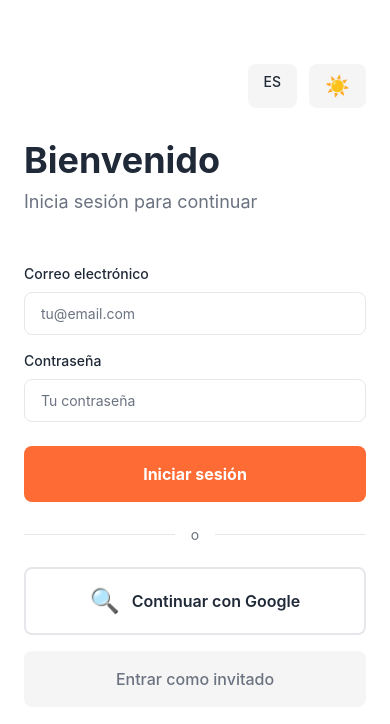
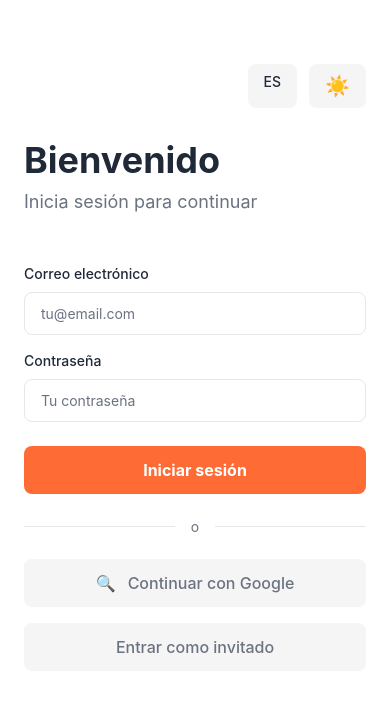
Before and after one commit to amorales-create/react-native-appwrite, a React Native app: screen / in a window 390 px wide. Shown: the top 724 px of the page. Built offline with nearby package versions, Linux system fonts and the light colour scheme.

Commit message:
refactor: making buttons and card genericals components

```diff
--- a/src/features/auth/screens/AuthScreen.tsx
+++ b/src/features/auth/screens/AuthScreen.tsx
@@ -12,8 +12,7 @@ import { useAppDispatch, useAppSelector } from '../../../shared/store/hooks';
 import { loginSuccess } from '../store/authSlice';
 import { toggleTheme } from '../../../shared/theme/themeSlice';
 import { LoginForm } from '../components/LoginForm';
-import { GoogleButton } from '../components/GoogleButton';
-import { GuestButton } from '../components/GuestButton';
+import { Button } from '../../../shared/components/Button';
 
 export const AuthScreen = () => {
     const { t, i18n } = useTranslation();
@@ -113,17 +112,11 @@ export const AuthScreen = () => {
                     </View>
 
                     {/* Login Button */}
-                    <TouchableOpacity
-                        onPress={() => {
-                            // This will be handled by the form
-                        }}
-                        className="w-full py-4 rounded-lg bg-light-primary active:bg-light-primaryDark mb-6"
-                        activeOpacity={0.8}
-                    >
-                        <Text className="text-white text-center text-base font-bold">
+                    <View className="mb-6">
+                        <Button variant="primary" onPress={() => { /* handled by form submit */ }}>
                             {t('auth.loginButton')}
-                        </Text>
-                    </TouchableOpacity>
+                        </Button>
+                    </View>
 
                     {/* Divider */}
                     <View className="flex-row items-center mb-6">
@@ -145,11 +138,15 @@ export const AuthScreen = () => {
 
                     {/* Google Button */}
                     <View className="mb-4">
-                        <GoogleButton onPress={handleGoogleLogin} />
+                        <Button variant="ghost" icon={'🔍'} onPress={handleGoogleLogin}>
+                            {t('auth.googleButton')}
+                        </Button>
                     </View>
 
                     {/* Guest Button */}
-                    <GuestButton onPress={handleGuestLogin} />
+                    <Button variant="ghost" onPress={handleGuestLogin}>
+                        {t('auth.guestButton')}
+                    </Button>
                 </View>
             </ScrollView>
         </KeyboardAvoidingView>
--- a/src/features/products/components/ProductCard.tsx
+++ b/src/features/products/components/ProductCard.tsx
@@ -1,64 +1,31 @@
 import React from 'react';
 import { View, Text } from 'react-native';
-import { useAppSelector } from '../../../shared/store/hooks';
 import { Product } from '../../../shared/types';
+import { Card } from '../../../shared/components/Card';
 
 interface ProductCardProps {
   product: Product;
 }
 
 export const ProductCard: React.FC<ProductCardProps> = ({ product }) => {
-    const theme = useAppSelector((state) => state.theme.mode);
-    const isDark = theme === 'dark';
-
   return (
-        <View
-            className={`rounded-xl p-4 mb-4 border ${isDark
-                    ? 'bg-dark-surface border-dark-border'
-                    : 'bg-white border-light-border'
-                }`}
-        >
+    <Card>
       <View className="flex-row items-center mb-3">
         <Text className="text-5xl mr-4">{product.image}</Text>
         <View className="flex-1">
-                    <Text
-                        className={`text-lg font-bold mb-1 ${isDark ? 'text-dark-text' : 'text-light-text'
-                            }`}
-                    >
-                        {product.name}
-                    </Text>
-                    <Text
-                        className={`text-sm ${isDark ? 'text-dark-textSecondary' : 'text-light-textSecondary'
-                            }`}
-                    >
-                        {product.category}
-                    </Text>
+          <Text className="text-lg font-bold mb-1">{product.name}</Text>
+          <Text className="text-sm text-light-textSecondary">{product.category}</Text>
         </View>
       </View>
 
-            <Text
-                className={`text-sm mb-3 ${isDark ? 'text-dark-textSecondary' : 'text-light-textSecondary'
-                    }`}
-            >
-                {product.description}
-            </Text>
+      <Text className="text-sm mb-3 text-light-textSecondary">{product.description}</Text>
 
       <View className="flex-row justify-between items-center">
-                <Text className="text-2xl font-bold text-light-primary">
-                    ${product.price.toFixed(2)}
-                </Text>
-                <View
-                    className={`px-4 py-2 rounded-lg ${isDark ? 'bg-dark-bg' : 'bg-light-surface'
-                        }`}
-                >
-                    <Text
-                        className={`text-xs font-medium ${isDark ? 'text-dark-textSecondary' : 'text-light-textSecondary'
-                            }`}
-                    >
-                        {product.category}
-                    </Text>
+        <Text className="text-2xl font-bold text-light-primary">${product.price.toFixed(2)}</Text>
+        <View className="px-4 py-2 rounded-lg bg-light-surface">
+          <Text className="text-xs font-medium text-light-textSecondary">{product.category}</Text>
         </View>
       </View>
-        </View>
+    </Card>
   );
 };
--- /dev/null
+++ b/src/shared/components/Button.tsx
@@ -0,0 +1,46 @@
+import React from 'react';
+import { TouchableOpacity, Text, View } from 'react-native';
+import { useAppSelector } from '../../shared/store/hooks';
+
+type Variant = 'primary' | 'ghost';
+
+interface ButtonProps {
+  onPress: () => void;
+  variant?: Variant;
+  icon?: React.ReactNode;
+  children: React.ReactNode;
+  className?: string;
+}
+
+export const Button: React.FC<ButtonProps> = ({ onPress, variant = 'ghost', icon, children, className = '' }) => {
+  const theme = useAppSelector((state) => state.theme.mode);
+  const isDark = theme === 'dark';
+
+  if (variant === 'primary') {
+    return (
+      <TouchableOpacity
+        onPress={onPress}
+        activeOpacity={0.8}
+        className={`w-full py-3 rounded-lg bg-light-primary ${className}`}
+      >
+        <Text className="text-white text-center text-base font-bold">{children}</Text>
+      </TouchableOpacity>
+    );
+  }
+
+  // ghost
+  return (
+    <TouchableOpacity
+      onPress={onPress}
+      activeOpacity={0.7}
+      className={`w-full py-3 rounded-lg ${isDark ? 'bg-dark-surface' : 'bg-light-surface'} ${className}`}
+    >
+      <View className="flex-row items-center justify-center">
+        {icon ? <View className="mr-3">{icon}</View> : null}
+        <Text className={`text-center text-base font-medium ${isDark ? 'text-dark-textSecondary' : 'text-light-textSecondary'}`}>{children}</Text>
+      </View>
+    </TouchableOpacity>
+  );
+};
+
+export default Button;
--- /dev/null
+++ b/src/shared/components/Card.tsx
@@ -0,0 +1,21 @@
+import React from 'react';
+import { View } from 'react-native';
+import { useAppSelector } from '../store/hooks';
+
+interface CardProps {
+  children: React.ReactNode;
+  className?: string;
+}
+
+export const Card: React.FC<CardProps> = ({ children, className = '' }) => {
+  const theme = useAppSelector((state) => state.theme.mode);
+  const isDark = theme === 'dark';
+
+  return (
+    <View className={`rounded-xl p-4 mb-4 border ${isDark ? 'bg-dark-surface border-dark-border' : 'bg-white border-light-border'} ${className}`}>
+      {children}
+    </View>
+  );
+};
+
+export default Card;
```
Lines whose indentation alone changed are shown as unchanged.
